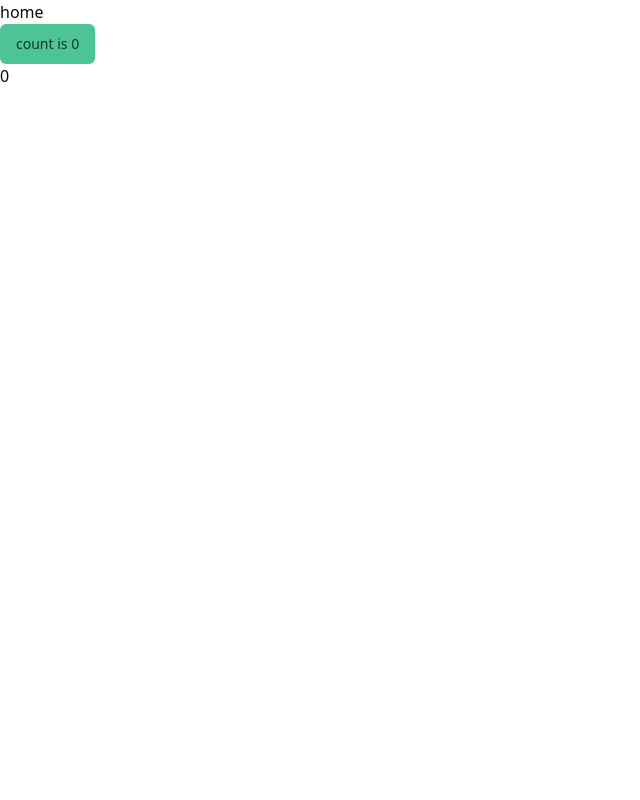
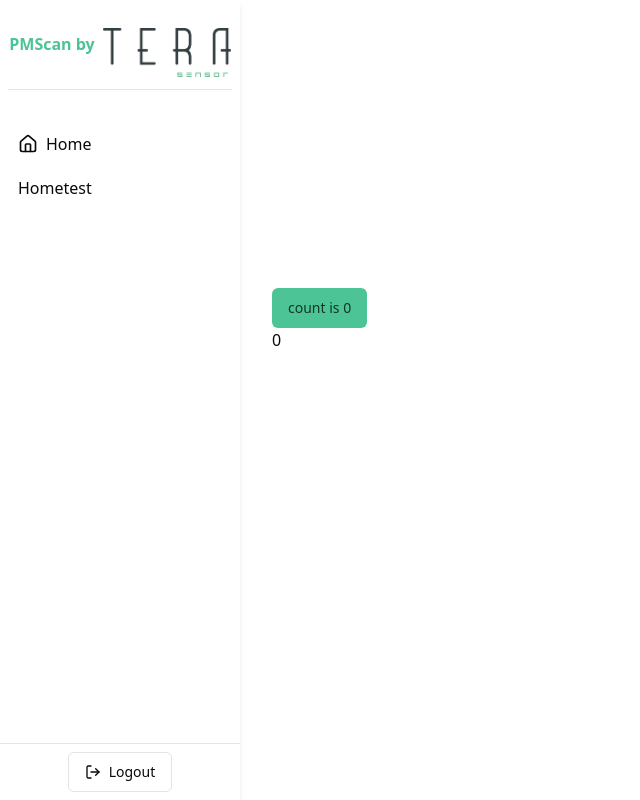
Before and after one commit to remystreich/pmsscan_frontend, a React (Vite) app: page /home in a window 1280 px wide. Shown: the whole page, without its empty margins (0-640 px from the left). Built offline with nearby package versions, Linux system fonts and the light colour scheme; no server answers.

Commit message:
sidebar && logout

```diff
--- a/src/components/Sidebar/Sidebar.tsx
+++ b/src/components/Sidebar/Sidebar.tsx
@@ -1,22 +1,93 @@
+import { useEffect, useState } from 'react';
+import { Link } from 'react-router-dom';
+import { Menu, LogOut } from 'lucide-react';
 import { protectedRoutes } from '@/routes/protected.routes';
-import { Link } from 'react-router-dom';
+import TERA_logotype from '@/assets/TERA_logotype.webp';
+import { Button } from '@/components/ui/button';
+import useLogout from '@/hooks/useLogout';
+import { useInfoPopup } from '@/hooks/useInfoPopUp';
+import InfoPopup from '../InfoPopUp/InfoPopUp';
 
 const Sidebar = () => {
+   const [isOpen, setIsOpen] = useState(false);
+   const { popupState, showPopup } = useInfoPopup();
+
+   const toggleSidebar = () => {
+      setIsOpen(!isOpen);
+   };
+
+   const { logout, loading, error } = useLogout();
+   useEffect(() => {
+      if (loading) {
+         showPopup('success', 'Logging out...');
+      }
+      if (error) {
+         showPopup('error', error);
+      }
+   }, [loading, error, showPopup]);
+
+   const handleLogout = () => {
+      logout();
+   };
+
    return (
-      <nav>
-         <ul>
-            {protectedRoutes.flatMap(
+      <div className="relative">
+         <button
+            onClick={toggleSidebar}
+            className="fixed left-2.5 top-1 z-[1010] rounded-lg bg-transparent p-2 text-primary md:block lg:hidden"
+         >
+            <Menu size={40} />
+         </button>
+
+         <aside
+            className={`fixed left-0 top-0 h-screen w-full max-w-screen-sm bg-card p-2 text-card-foreground shadow-md transition-transform duration-300 ease-in-out md:w-60 lg:fixed lg:block lg:w-60 ${
+               isOpen ? 'translate-x-0' : '-translate-x-full lg:translate-x-0'
+            }`}
+         >
+            <h2 className="mt-5 flex items-center justify-center border-b border-border pb-3">
+               <Link to="/home" className="flex justify-center gap-2">
+                  <p className="mt-1 font-semibold text-primary">PMScan by</p>
+                  <img
+                     src={TERA_logotype}
+                     alt="Logo"
+                     className="h-auto w-32 max-w-full"
+                  />
+               </Link>
+            </h2>
+
+            <ul className="my-8 list-none p-0">
+               {protectedRoutes.map(
                   (route) =>
-                  route.children?.map((childRoute) => (
+                     route.children?.map((childRoute) => {
+                        const Icon = childRoute.icon;
+                        return (
                            <li key={childRoute.path}>
-                        <Link to={`/${childRoute.path}`}>
+                              <Link
+                                 to={`/${childRoute.path}`}
+                                 className="flex items-center gap-2 rounded-md p-2.5 text-card-foreground no-underline transition-all hover:bg-secondary"
+                              >
+                                 {Icon && <Icon size={20} />}
+                                 <span className="capitalize">
                                     {childRoute.path}
+                                 </span>
                               </Link>
                            </li>
-                  )) || [],
+                        );
+                     }) || [],
                )}
             </ul>
-      </nav>
+            <div className="absolute bottom-0 left-0 flex w-full items-center justify-center border-t border-border py-2">
+               <Button onClick={handleLogout} variant="outline">
+                  <LogOut /> Logout
+               </Button>
+            </div>
+         </aside>
+         <InfoPopup
+            message={popupState.message}
+            type={popupState.type}
+            isVisible={popupState.isVisible}
+         />
+      </div>
    );
 };
 
--- a/src/hooks/useLogin.ts
+++ b/src/hooks/useLogin.ts
@@ -3,6 +3,7 @@ import { useForm } from 'react-hook-form';
 import { zodResolver } from '@hookform/resolvers/zod';
 import { API_URL } from '@/utils/constants';
 import { useAuthStore } from '@/stores/authStore';
+
 const formSchema = z.object({
    email: z
       .string()
@@ -36,6 +37,7 @@ export const useLogin = (
                'Content-Type': 'application/json',
                Accept: 'application/json',
             },
+            credentials: 'include',
             body: JSON.stringify(data),
          });
          if (!response.ok) {
--- /dev/null
+++ b/src/hooks/useLogout.ts
@@ -0,0 +1,38 @@
+import { API_URL } from '@/utils/constants';
+import { useState } from 'react';
+import { useNavigate } from 'react-router-dom';
+
+const useLogout = () => {
+   const [loading, setLoading] = useState(false);
+   const [error, setError] = useState<string | null>(null);
+   const navigate = useNavigate();
+
+   const logout = async () => {
+      setLoading(true);
+      setError(null);
+      try {
+         const response = await fetch(`${API_URL}/auth/logout`, {
+            method: 'POST',
+            headers: {
+               'Content-Type': 'application/json',
+               Accept: 'application/json',
+            },
+            credentials: 'include',
+         });
+         if (response.status === 200) {
+            navigate('/');
+         } else {
+            setError('An error occurred');
+         }
+      } catch (err) {
+         console.error('Error logging out:', err);
+         setError('Ann error occurred');
+      } finally {
+         setLoading(false);
+      }
+   };
+
+   return { logout, loading, error };
+};
+
+export default useLogout;
--- a/src/layouts/ProtectedLayout.tsx
+++ b/src/layouts/ProtectedLayout.tsx
@@ -3,9 +3,9 @@ import Sidebar from '@/components/Sidebar/Sidebar';
 
 const ProtectedLayout = () => {
    return (
-      <div>
+      <div className="flex h-screen">
          <Sidebar />
-         <main>
+         <main className="flex-1 overflow-auto p-8 lg:ml-60">
             <Outlet />
          </main>
       </div>
--- a/src/pages/Home/Home.tsx
+++ b/src/pages/Home/Home.tsx
@@ -6,8 +6,11 @@ const Home = () => {
 
    return (
       <>
-         <div className="card">
-            <Button variant="default" onClick={() => setCount((count) => count + 1)}>
+         <div className="card mt-64">
+            <Button
+               variant="default"
+               onClick={() => setCount((count) => count + 1)}
+            >
                count is {count}
             </Button>
          </div>
--- a/src/routes/protected.routes.tsx
+++ b/src/routes/protected.routes.tsx
@@ -1,8 +1,14 @@
 import ProtectedLayout from '@/layouts/ProtectedLayout';
 import { RouteObject } from 'react-router-dom';
 import Home from '@/pages/Home/Home';
+import { House, LucideIcon } from 'lucide-react';
 
-export const protectedRoutes: RouteObject[] = [
+interface CustomRouteObject extends Omit<RouteObject, 'children'> {
+   icon?: LucideIcon;
+   children?: CustomRouteObject[];
+}
+
+export const protectedRoutes: CustomRouteObject[] = [
    {
       path: '/',
       element: <ProtectedLayout />,
@@ -10,8 +16,12 @@ export const protectedRoutes: RouteObject[] = [
          {
             path: 'home',
             element: <Home />,
+            icon: House,
          },
-         // Ajoutez d'autres routes protégées ici
+         {
+            path: 'hometest',
+            element: <Home />,
+         },
       ],
    },
 ];
--- a/src/routes/public.routes.tsx
+++ b/src/routes/public.routes.tsx
@@ -1,4 +1,3 @@
-import Home from '@/pages/Home/Home';
 import AuthPage from '@/pages/AuthPage/AuthPage';
 import ForgetPasswordPage from '@/pages/ForgetPasswordPage/ForgetPassordPage';
 import { RouteObject } from 'react-router-dom';
```
Lines whose indentation alone changed are shown as unchanged.
